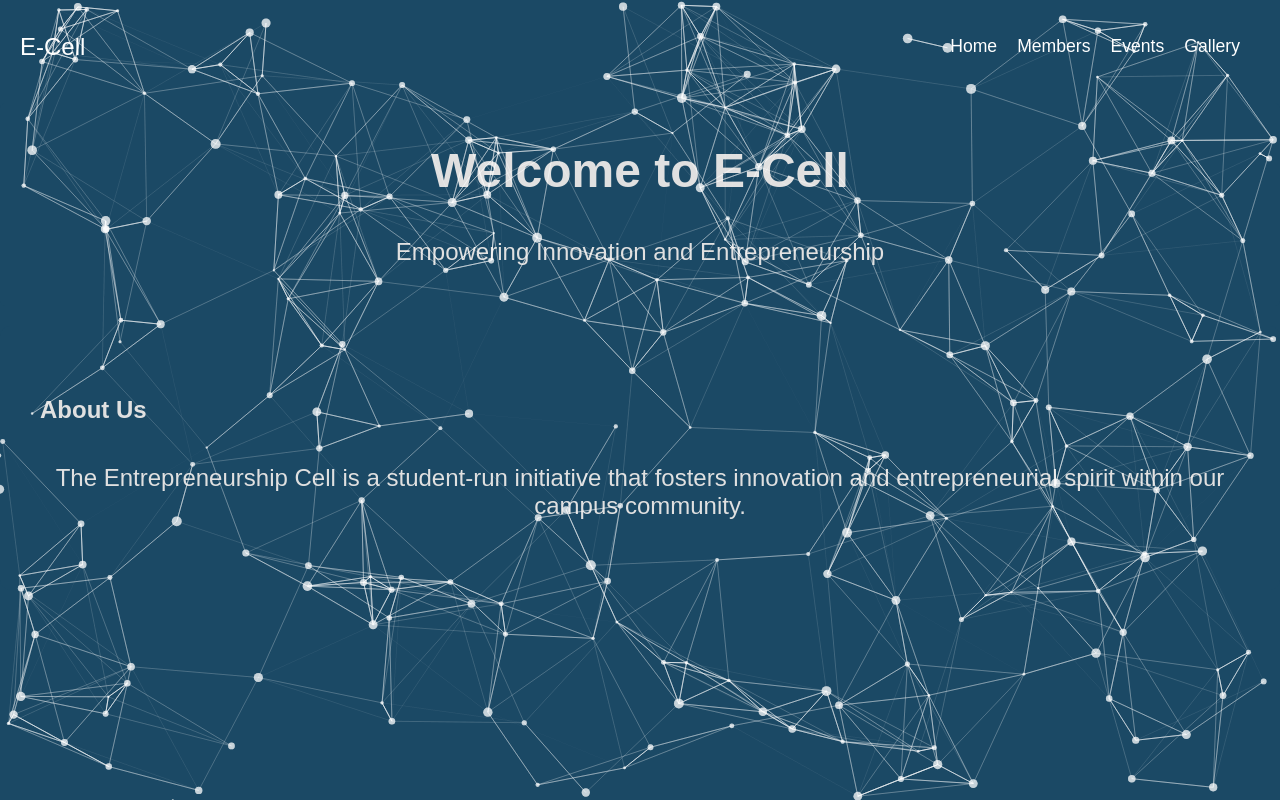
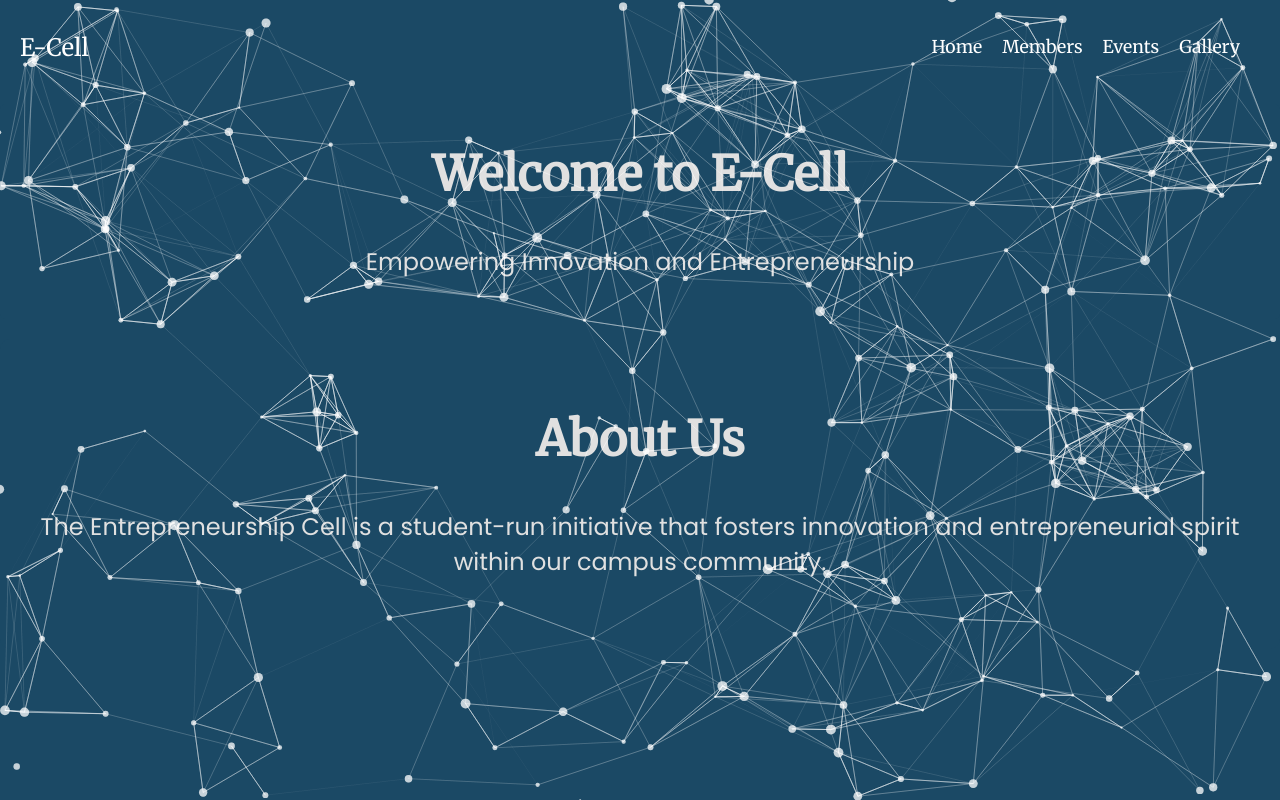
Before and after one commit to vriddhi-07/E-Cell-Website, a React (Create React App) app: page / in a window 1280 px wide. Built offline with nearby package versions, Linux system fonts and the light colour scheme.

Commit message:
Updated font

```diff
--- a/public/index.html
+++ b/public/index.html
@@ -1,6 +1,20 @@
 <!DOCTYPE html>
 <html lang="en">
+  <style>
+    @font-face {
+      font-family: 'Poppins';
+      src: url('/fonts/Poppins-Regular.woff2') format('woff2'),
+           url('/fonts/Poppins-Regular.woff') format('woff');
+    }
+    @font-face {
+      font-family: 'Merriweather';
+      src: url('/fonts/Merriweather-Regular.woff2') format('woff2'),
+           url('/fonts/Merriweather-Regular.woff') format('woff');
+    }
+  </style>
+
   <head>
+    <link href="https://fonts.googleapis.com/css2?family=Merriweather:wght@400&family=Poppins:wght@400;600&display=swap" rel="stylesheet">
     <meta charset="utf-8" />
     <link rel="icon" href="%PUBLIC_URL%/favicon.ico" />
     <meta name="viewport" content="width=device-width, initial-scale=1" />
--- a/src/App.css
+++ b/src/App.css
@@ -2,7 +2,7 @@
 body, html {
   margin: 0;
   padding: 0;
-  font-family: 'Arial', sans-serif;
+  font-family: 'Merriweather', serif;
 }
 
 .App {
--- a/src/components/Footer.js
+++ b/src/components/Footer.js
@@ -1,5 +1,5 @@
 // src/components/Footer.js
-import React from 'react';
+//import React from 'react';
 import './Footer.css';
 
 const Footer = () => {
--- a/src/components/Home.css
+++ b/src/components/Home.css
@@ -1,4 +1,5 @@
-/* Home.css */
+@import url('https://fonts.googleapis.com/css2?family=Merriweather:wght@400&family=Poppins:wght@400;600&display=swap');
+
 body {
   margin: 0;
   padding: 0;
@@ -7,7 +8,9 @@ body {
   color: #e0e0e0; /* Light text color for contrast */
 }
 
-h1 {
+h1, h2 {
+  font-family: 'Merriweather', serif; /* Use Poppins for headings */
+  font-weight: 600; /* Bold for headings */
   font-size: 48px;
   text-align: center;
   margin: 0;
@@ -15,10 +18,12 @@ h1 {
 }
 
 p {
+  font-family: 'Poppins', sans-serif; /* Use Merriweather for paragraphs */
+  font-weight: 400; /* Regular weight for paragraphs */
   font-size: 24px;
   text-align: center;
   margin: 10px 0;
-  animation: fadeIn 1s ease; /* Fade-in effect for paragraphs */
+  animation: fadeIn 1s ease;  /* Fade-in effect for paragraphs */
 }
 
 .hero-section {
@@ -37,7 +42,6 @@ p {
   animation: fadeIn 1s ease; /* Fade-in effect for sections */
 }
 
-
 /* Keyframes for fadeIn animation */
 @keyframes fadeIn {
   from {
--- a/src/index.css
+++ b/src/index.css
@@ -2,12 +2,13 @@
 body {
     margin: 0;
     padding: 0;
-    font-family: Arial, sans-serif;
+    font-family: 'Merriweather', serif;
     background-color: #1B4965;
     color: #1B4965;
   }
 
   h1, h2, h3 {
+    font-family: 'Poppins', sans-serif;
     margin: 0;
     padding: 20px;
   }
```
Also changed, not shown: 1 other file (tests, documents, lock files or other folders).
